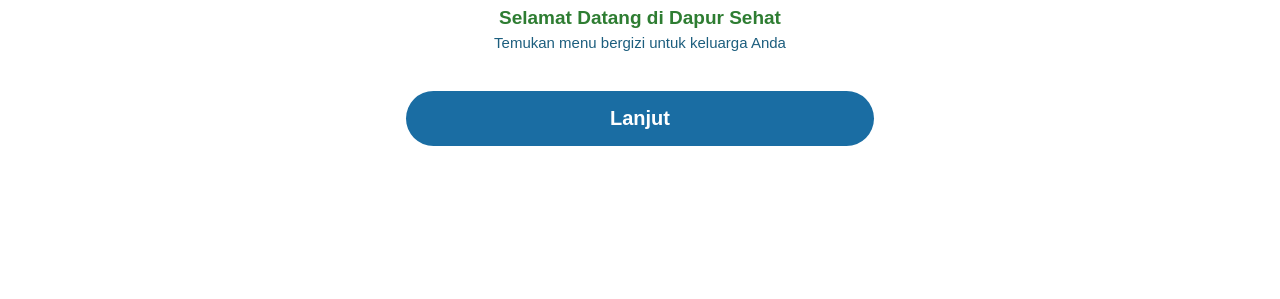
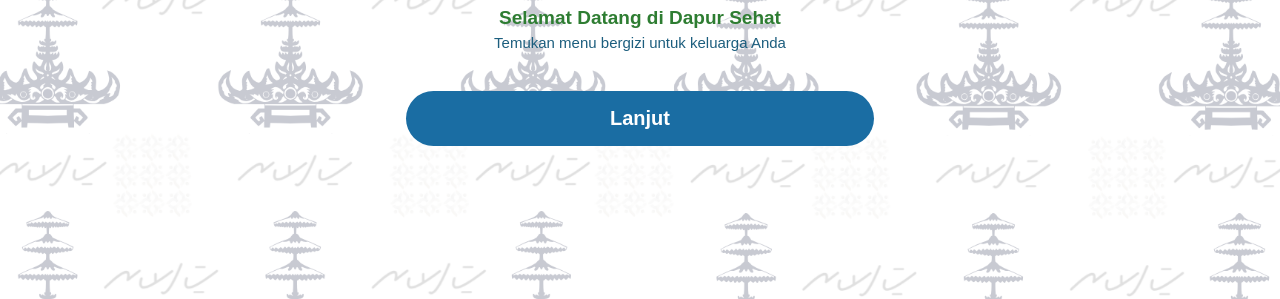
Before and after one commit to dalduklampung2025-tech/menu-dashat, a plain HTML site: page index.html in a window 1280 px wide. Shown: the part 501-800 px from the top of the page. Drawn offline with Linux system fonts and the light colour scheme.

Commit message:
Update style.css

```diff
--- a/css/style.css
+++ b/css/style.css
@@ -113,7 +113,7 @@
 .landing-bg {
 
   background-image:
-    url('../assets/logo-awal.png') !important;
+    url('../assets/bg-awal.png') !important;
 
   background-size: cover;
 
```
